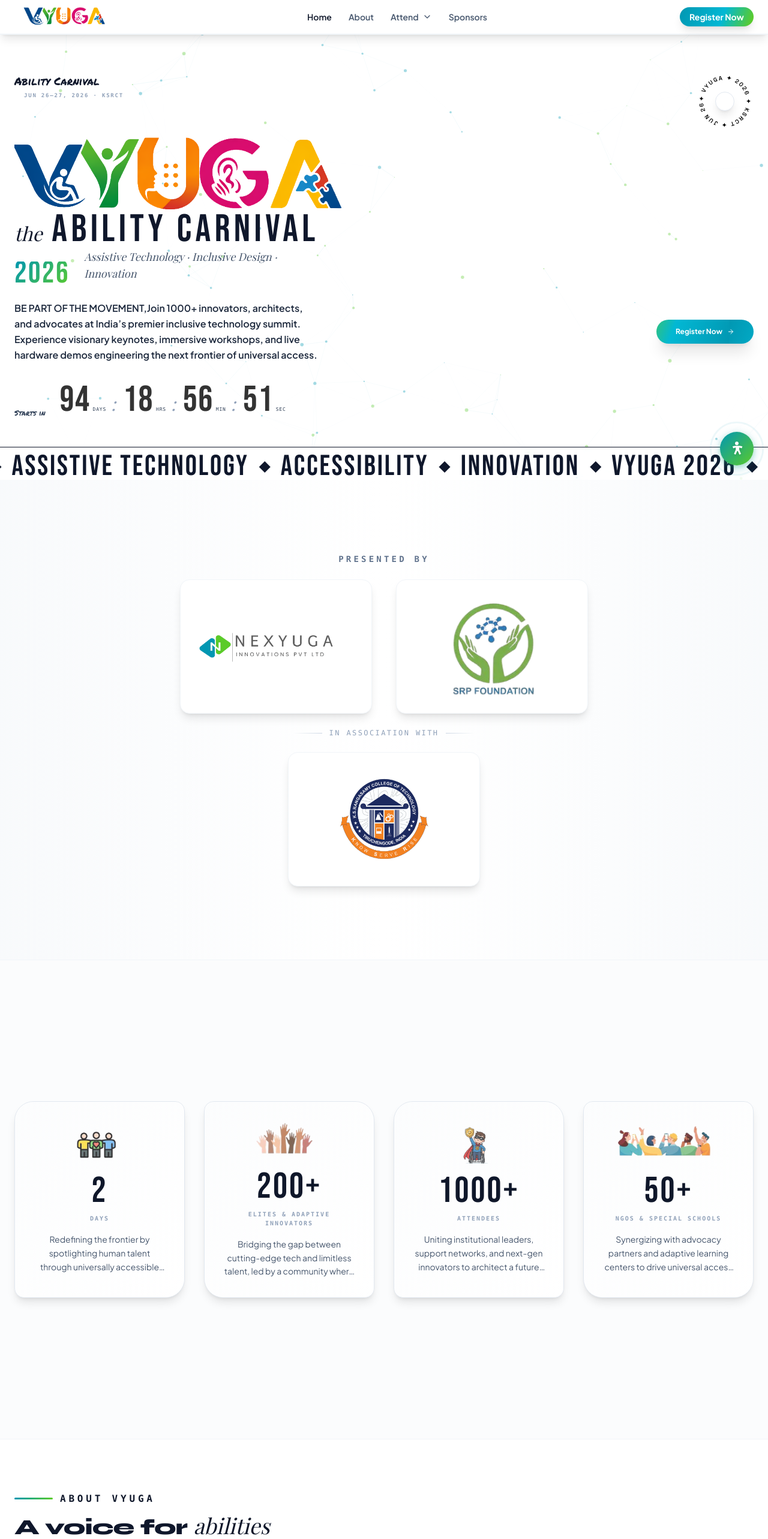
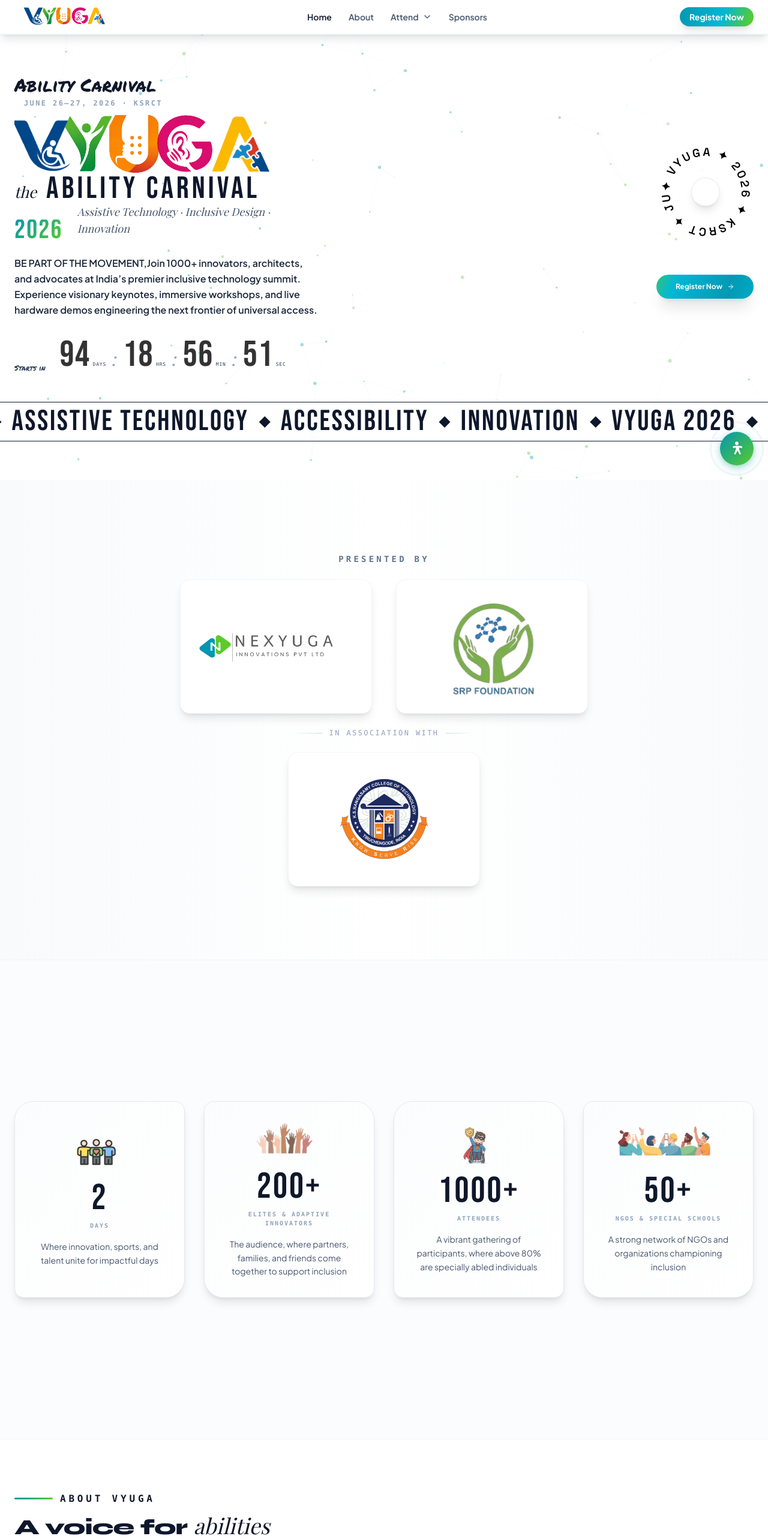
Before and after one commit to Mithunp123/Vyuga, a React (Vite) app in the folder frontend/: page / in a window 1280 px wide. Shown: the top 2566 px of the page at 60% size. Built offline with nearby package versions, Linux system fonts and the light colour scheme; a web font is replaced by a local one.

Commit message:
2503 new

```diff
--- a/frontend/src/components/About.jsx
+++ b/frontend/src/components/About.jsx
@@ -47,7 +47,7 @@
   {
     value: '2',
     unit: 'Days',
-    description: 'Redefining the frontier by spotlighting human talent through universally accessible tech, inclusive storytelling, and real-world collaboration.',
+    description: 'Where innovation, sports, and talent unite for impactful days',
     image: three,
     accent: 'text-brand-cyan'
   },
@@ -55,7 +55,7 @@
     value: '200',
     suffix: '+',
     unit: 'Elites & Adaptive Innovators',
-    description: 'Bridging the gap between cutting-edge tech and limitless talent, led by a community where innovation knows no bounds.',
+    description: 'The audience, where partners, families, and friends come together to support inclusion',
     image: hand,
     accent: 'text-brand-lime'
   },
@@ -63,7 +63,7 @@
     value: '1000',
     suffix: '+',
     unit: 'Attendees',
-    description: 'Uniting institutional leaders, support networks, and next-gen innovators to architect a future where accessibility is the default.',
+    description: 'A vibrant gathering of participants, where above 80% are specially abled individuals',
     image: child,
     accent: 'text-brand-cyan'
   },
@@ -71,7 +71,7 @@
     value: '50',
     suffix: '+',
     unit: 'NGOs & Special Schools',
-    description: 'Synergizing with advocacy partners and adaptive learning centers to drive universal access and create a truly inclusive society.',
+    description: 'A strong network of NGOs and organizations championing inclusion',
     image: group,
     accent: 'text-brand-lime'
   },
@@ -94,28 +94,23 @@
 
 const eventsList = [
   {
-    title: "Innovation Fest for Differently Abled",
-    description: "A competition where students build working tools and gadgets to help people with disabilities overcome daily struggles.",
+    title: "Innovation Fest",
+    description: "An innovation fest focused on assistive technology, centered around themes for and by persons with disabilities. Participants develop impactful solutions that address real-world accessibility challenges. Top three winners under each theme will receive cash prizes and recognition.",
     color: "text-brand-cyan"
   },
   {
-    title: "Innovation Fest by Differently Abled",
-    description: "A contest where people with disabilities pitch their own inventions and business ideas to help make the world a fairer place for everyone.",
-    color: "text-brand-lime"
-  },
-  {
     title: "Special Talent Utsav",
-    description: "A top-tier talent show where the best performers from different schools and colleges show off their skills in art and performance.",
+    description: "A Special Talent Utsav where school students showcase their talents across three categories: Grades 1–5, 6–8, and 9–12. Each category will recognize top performers with cash prizes.All participants will receive exciting prizes and appreciation.",
     color: "text-brand-cyan"
   },
   {
     title: "Blind Cricket",
-    description: "A professional cricket tournament for athletes with visual impairments, played at a high level with big prizes for the winners",
+    description: "An inclusive blind cricket tournament showcasing skill, teamwork, and determination beyond vision.Players compete using adapted rules, highlighting true sportsmanship and ability. Winner and runner-up teams will receive cash prizes and trophies, celebrating excellence and inspiring every participant.",
     color: "text-brand-lime"
   },
   {
     title: "Blind Chess",
-    description: "A chess tournament for players with visual impairments, where they compete using specially designed boards and pieces to navigate the game through touch and memory.",
+    description: "An inclusive blind chess tournament that challenges strategy, memory, and focus beyond sight.Players compete using adaptive methods, showcasing intelligence, patience, and precision. Winner and runner-up will receive prizes, celebrating excellence and strategic brilliance.",
     color: "text-brand-cyan"
   }
 ]
--- a/frontend/src/components/Hero.jsx
+++ b/frontend/src/components/Hero.jsx
@@ -134,19 +134,19 @@
 
 /* ── Rotating circular text badge ── */
 function RotatingBadge() {
-  const text = '✦ VYUGA ✦ 2026 ✦ KSRCT ✦ JUN 26-27 '
+  const text = '✦ VYUGA ✦ 2026 ✦ KSRCT ✦ JUNE 26-27 '
   return (
-    <div className="relative h-20 w-20 sm:h-24 sm:w-24">
+    <div className="relative h-32 w-32 sm:h-40 sm:w-40">
       <svg viewBox="0 0 200 200" className="h-full w-full animate-rotate-text">
         <defs>
           <path id="circlePath" d="M100,100 m-75,0 a75,75 0 1,1 150,0 a75,75 0 1,1 -150,0" />
         </defs>
-        <text className="fill-brand-cyan" style={{ fontSize: '20px', fontFamily: 'Space Grotesk', letterSpacing: '4px', fontWeight: 600 }}>
+        <text className="fill-brand-cyan" style={{ fontSize: '24px', fontFamily: 'Space Grotesk', letterSpacing: '4px', fontWeight: 600 }}>
           <textPath href="#circlePath">{text}</textPath>
         </text>
       </svg>
       <div className="absolute inset-0 flex items-center justify-center">
-        <div className="h-8 w-8 rounded-full bg-white shadow-lg shadow-brand-cyan/20 flex items-center justify-center border border-slate-200">
+        <div className="h-12 w-12 rounded-full bg-white shadow-lg shadow-brand-cyan/20 flex items-center justify-center border border-slate-200">
         </div>
       </div>
     </div>
@@ -195,7 +195,7 @@
 
       <div className="relative z-10 w-full">
         <div className="mx-auto flex h-full max-w-7xl flex-col justify-center px-4 sm:px-6">
-          <div ref={textRef} className="pt-33 pb-8">
+          <div ref={textRef} className="relative pt-15 pb-8">
             {/* Top row: handwritten label + rotating badge */}
             <div className="flex items-start justify-between">
               <motion.div
@@ -203,7 +203,7 @@
                 animate={{ opacity: 1, y: 0 }}
                 transition={{ duration: 0.8, delay: 0.1 }}
               >
-                <span className="font-marker text-base text-brand-cyan sm:text-lg">
+                <span className="font-marker text-2xl text-brand-cyan sm:text-3xl">
                   Ability Carnival
                 </span>
                 <div className="mt-1 flex items-center gap-2">
@@ -211,8 +211,8 @@
                     <span className="absolute inline-flex h-full w-full animate-ping rounded-full bg-brand-lime opacity-75" />
                     <span className="relative inline-flex h-2 w-2 rounded-full bg-brand-lime" />
                   </span>
-                  <span className="font-mono text-[9px] font-semibold tracking-[0.2em] text-slate-400">
-                    JUN 26–27, 2026 · KSRCT
+                  <span className="font-mono text-xs font-semibold tracking-[0.2em] text-slate-400">
+                    JUNE 26–27, 2026 · KSRCT
                   </span>
                 </div>
               </motion.div>
@@ -221,7 +221,7 @@
                 initial={{ opacity: 0, scale: 0.5, rotate: -90 }}
                 animate={{ opacity: 1, scale: 1, rotate: 0 }}
                 transition={{ duration: 1, delay: 0.6, ease: [0.22, 1, 0.36, 1] }}
-                className="hidden sm:block"
+                className="absolute right-0 top-44 hidden sm:block"
               >
                 <RotatingBadge />
               </motion.div>
@@ -240,7 +240,7 @@
                       initial={{ opacity: 0, y: 80, filter: 'blur(12px)' }}
                       animate={textInView ? { opacity: 1, y: 0, filter: 'blur(0px)' } : {}}
                       transition={{ duration: 0.9, delay: 0.3 + i * 0.12, ease: [0.22, 1, 0.36, 1] }}
-                      className="-mx-[1vw] h-[15vw] w-auto object-contain mix-blend-multiply sm:h-[12vw] sm:-mx-[0.8vw] lg:h-[10vw] lg:-mx-[0.5vw]"
+                      className="-mx-[1vw] h-[12vw] w-auto object-contain mix-blend-multiply sm:h-[10vw] sm:-mx-[0.8vw] lg:h-[8vw] lg:-mx-[0.5vw]"
                       aria-hidden="true"
                     />
                   ))}
@@ -253,7 +253,7 @@
                   initial={{ opacity: 0, x: -30 }}
                   animate={textInView ? { opacity: 1, x: 0 } : {}}
                   transition={{ duration: 0.8, delay: 0.6 }}
-                  className="font-serif text-[4vw] italic font-light text-brand-cyan sm:text-[3vw] lg:text-[2.5vw]"
+                  className="font-serif text-[3vw] italic font-light text-brand-cyan sm:text-[2.5vw] lg:text-[2vw]"
                 >
                   the
                 </motion.span>
@@ -261,7 +261,7 @@
                   initial={{ y: '120%' }}
                   animate={textInView ? { y: '0%' } : {}}
                   transition={{ duration: 0.9, delay: 0.7, ease: [0.22, 1, 0.36, 1] }}
-                  className="font-impact text-[8vw] leading-[0.95] tracking-[0.1em] text-slate-900 sm:text-[6vw] lg:text-[5vw]"
+                  className="font-impact text-[6vw] leading-[0.95] tracking-[0.1em] text-slate-900 sm:text-[5vw] lg:text-[4vw]"
                 >
                   ABILITY CARNIVAL
                 </motion.span>
@@ -273,7 +273,7 @@
                   initial={{ opacity: 0, scale: 0.7 }}
                   animate={textInView ? { opacity: 1, scale: 1 } : {}}
                   transition={{ duration: 0.7, delay: 1.0, ease: [0.22, 1, 0.36, 1] }}
-                  className="font-impact text-[6vw] leading-[0.8] tracking-wider gradient-text sm:text-[5vw] lg:text-[4vw]"
+                  className="font-impact text-[5vw] leading-[0.8] tracking-wider gradient-text sm:text-[4vw] lg:text-[3.5vw]"
                 >
                   2026
                 </motion.span>
```
